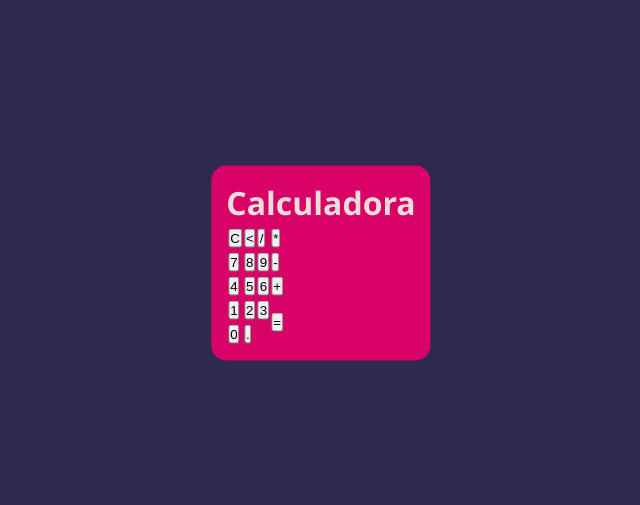
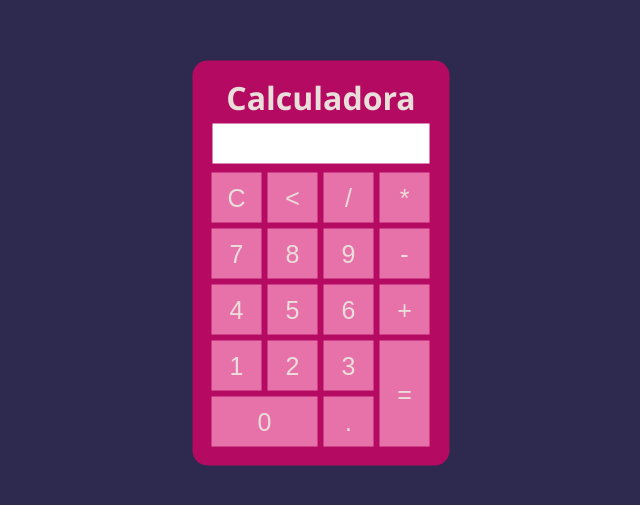
Before and after one commit to yasminreisk/Calculadora, a plain HTML site: page index.html in a window 1280 px wide. Shown: the part 137-642 px from the top of the page, without its empty margins (319-959 px from the left). Drawn offline with Linux system fonts and the light colour scheme.

Commit message:
Projeto finalizado

```diff
--- a/calculadora.css
+++ b/calculadora.css
@@ -8,14 +8,49 @@
     height: 100vh;
     color: #eadeda;
     font-family:'Segoe UI', Tahoma, Geneva, Verdana, sans-serif;
+    text-align: center;
 }
 
 .calculator{
     position: absolute;
-    background-color: #d90368;
+    background-color: rgba(216, 3, 103, 0.8);
     top: 50%;
     left: 50%;
     transform: translate(-50%, -50%);
     border-radius: 15px;
     padding: 15px;
 }
+
+button{
+    width: 50px;
+    height: 50px;
+    font-size: 25px;
+    cursor: pointer;
+    background-color: rgb(231, 114, 169);
+    border: none;
+    color: #eadeda;
+    margin: 2px;
+}
+
+button:hover {
+    background-color: #d90368;
+}
+
+.row{
+    height: 106px;
+}
+
+.col{
+    width: 106px;
+}
+
+#result{
+    width: 207px;
+    height: 30px;
+    margin: 5px;
+    font-size: 20px;
+    background-color: white;
+    color: #2e294e;
+    text-align: right;
+    padding: 5px;
+}
--- a/calculadora.js
+++ b/calculadora.js
@@ -0,0 +1,22 @@
+function insert(num){
+    var number = document.getElementById('result').innerHTML
+    document.getElementById('result').innerHTML = number + num
+}
+
+function clean() {
+    document.getElementById('result').innerHTML = ''
+}
+
+function back() {
+    var result = document.getElementById('result').innerHTML
+    document.getElementById('result').innerHTML = result.substring(0, result.length -1)
+}
+
+function calculate(){
+    var result = document.getElementById('result').innerHTML
+    if (result) {
+        document.getElementById('result').innerHTML = eval(result)
+    } else {
+        document.getElementById('result').innerHTML = 'Nada...'
+    }
+}
--- a/index.html
+++ b/index.html
@@ -6,6 +6,7 @@
     <meta name="viewport" content="width=device-width, initial-scale=1.0">
 
     <link rel="stylesheet" href="calculadora.css">
+    <script src="calculadora.js" defer></script>
 
     <title>Document</title>
 </head>
@@ -16,32 +17,32 @@
             <p id="result"></p>
             <table>
                 <tr>
-                    <td><button>C</button></td>
-                    <td><button><</button></td>
-                    <td><button>/</button></td>
-                    <td><button>*</button></td>
+                    <td><button onclick="clean()">C</button></td>
+                    <td><button onclick="back()"><</button></td>
+                    <td><button onclick="insert('/')">/</button></td>
+                    <td><button onclick="insert('*')">*</button></td>
                 </tr>
                 <tr>
-                    <td><button>7</button></td>
-                    <td><button>8</button></td>
-                    <td><button>9</button></td>
-                    <td><button>-</button></td>
+                    <td><button onclick="insert('7')">7</button></td>
+                    <td><button onclick="insert('8')">8</button></td>
+                    <td><button onclick="insert('9')">9</button></td>
+                    <td><button onclick="insert('-')">-</button></td>
                 </tr>
                 <tr>
-                    <td><button>4</button></td>
-                    <td><button>5</button></td>
-                    <td><button>6</button></td>
-                    <td><button>+</button></td>
+                    <td><button onclick="insert('4')">4</button></td>
+                    <td><button onclick="insert('5')">5</button></td>
+                    <td><button onclick="insert('6')">6</button></td>
+                    <td><button onclick="insert('+')">+</button></td>
                 </tr>
                 <tr>
-                    <td><button>1</button></td>
-                    <td><button>2</button></td>
-                    <td><button>3</button></td>
-                    <td rowspan="2"><button>=</button></td>
+                    <td><button onclick="insert('1')">1</button></td>
+                    <td><button onclick="insert('2')">2</button></td>
+                    <td><button onclick="insert('3')">3</button></td>
+                    <td rowspan="2"><button class="row" onclick="calculate()">=</button></td>
                 </tr>
                 <tr>
-                    <td><button>0</button></td>
-                    <td colspan="2"><button>.</button></td>
+                    <td colspan="2"><button class="col" onclick="insert('0')">0</button></td>
+                    <td><button onclick="insert('.')">.</button></td>
                 </tr>
             </table>
         </div>
```
